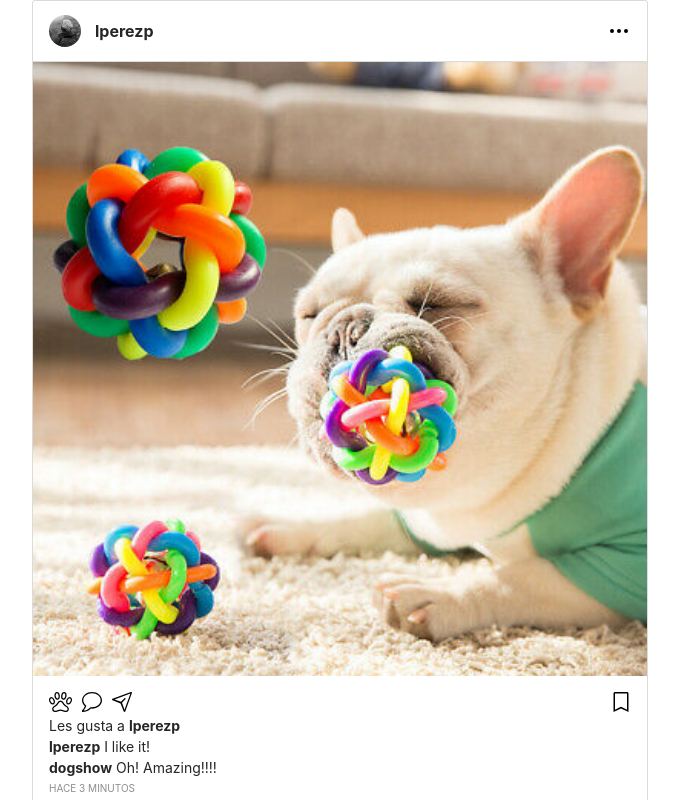
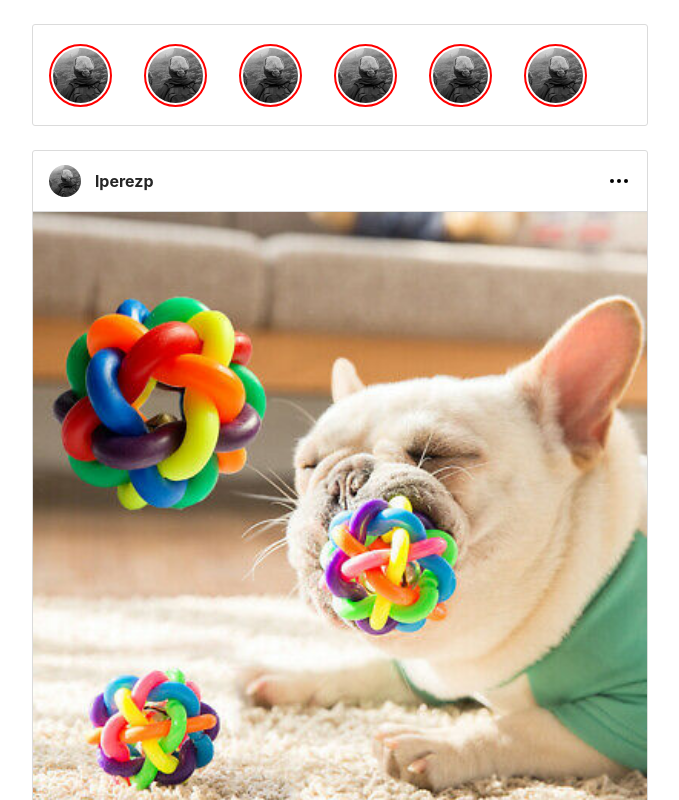
Before and after one commit to lperezp/petstagram, a React (Create React App) app: page / in a window 1280 px wide. Shown: the top 800 px of the page, without its empty margins (300-979 px from the left). Built offline with nearby package versions, Linux system fonts and the light colour scheme.

Commit message:
feat(components): add history card

```diff
--- a/src/App.tsx
+++ b/src/App.tsx
@@ -1,10 +1,12 @@
 import React from 'react';
 import './App.scss';
 import Card from './modules/admin/components/card';
+import History from './modules/admin/components/history';
 
 function App() {
   return (
     <div className='App'>
+      <History />
       <Card />
       <Card />
       <Card />
--- a/src/assets/styles/scss/components/_cards.scss
+++ b/src/assets/styles/scss/components/_cards.scss
@@ -81,6 +81,21 @@
 
 }
 
+.card__history {
+    margin-bottom: 24px;
+    margin-top: 24px;
+
+    .history__scroll {
+        height: 100px;
+        display: flex;
+        flex-direction: row;
+        align-content: center;
+        align-items: center;
+
+        overflow-x: auto;
+    }
+}
+
 // X-Small devices (portrait phones, less than 576px)
 @media (max-width: 575.98px) {
     .card__post {
@@ -89,6 +104,7 @@
         margin-bottom: 15px;
         width: 100%;
     }
+
 }
 
 // Small devices (landscape phones, less than 768px)
@@ -107,3 +123,6 @@
 
 // X-Large devices (large desktops, less than 1400px)
 @media (max-width: 1399.98px) {}
+
+// XX-Large devices (large desktops, full HD)
+@media (min-width: 1400px) {}
--- /dev/null
+++ b/src/assets/styles/scss/components/_history.scss
@@ -0,0 +1,17 @@
+@import './../abstracts/variables';
+
+.circle__history {
+    border: 2px solid red;
+    border-radius: 50%;
+    margin: 0px 16px;
+    padding: 2px;
+    display: flex;
+    justify-content: center;
+    align-items: center;
+
+    &__profile {
+        height: 55px;
+        width: 55px;
+        border-radius: 50%;
+    }
+}
--- /dev/null
+++ b/src/modules/admin/components/history.tsx
@@ -0,0 +1,20 @@
+import React from 'react';
+import './../../../assets/styles/scss/components/_cards.scss';
+import ProfileHistory from './profile_history';
+
+const History: React.FC = () => {
+  return (
+    <div className='card__post card__history'>
+      <div className='history__scroll'>
+        <ProfileHistory />
+        <ProfileHistory />
+        <ProfileHistory />
+        <ProfileHistory />
+        <ProfileHistory />
+        <ProfileHistory />
+      </div>
+    </div>
+  );
+};
+
+export default History;
--- /dev/null
+++ b/src/modules/admin/components/profile_history.tsx
@@ -0,0 +1,12 @@
+import React from 'react';
+import './../../../assets/styles/scss/components/_history.scss';
+import profile from './../../../assets/img/profile.jpg';
+const ProfileHistory: React.FC = () => {
+  return (
+    <div className='circle__history'>
+      <img src={profile} className='circle__history__profile' alt='profile' />
+    </div>
+  );
+};
+
+export default ProfileHistory;
```
Also changed, not shown: 1 other file (tests, documents, lock files or other folders).
